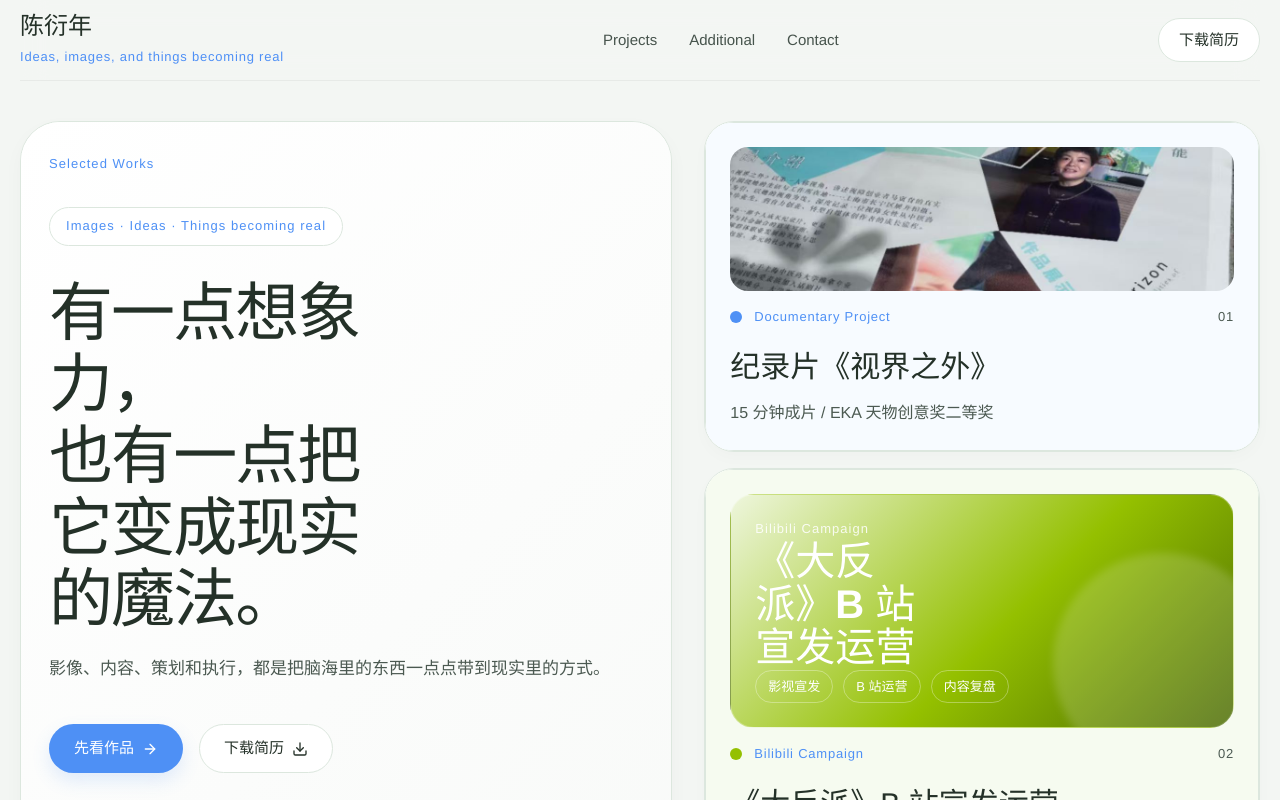
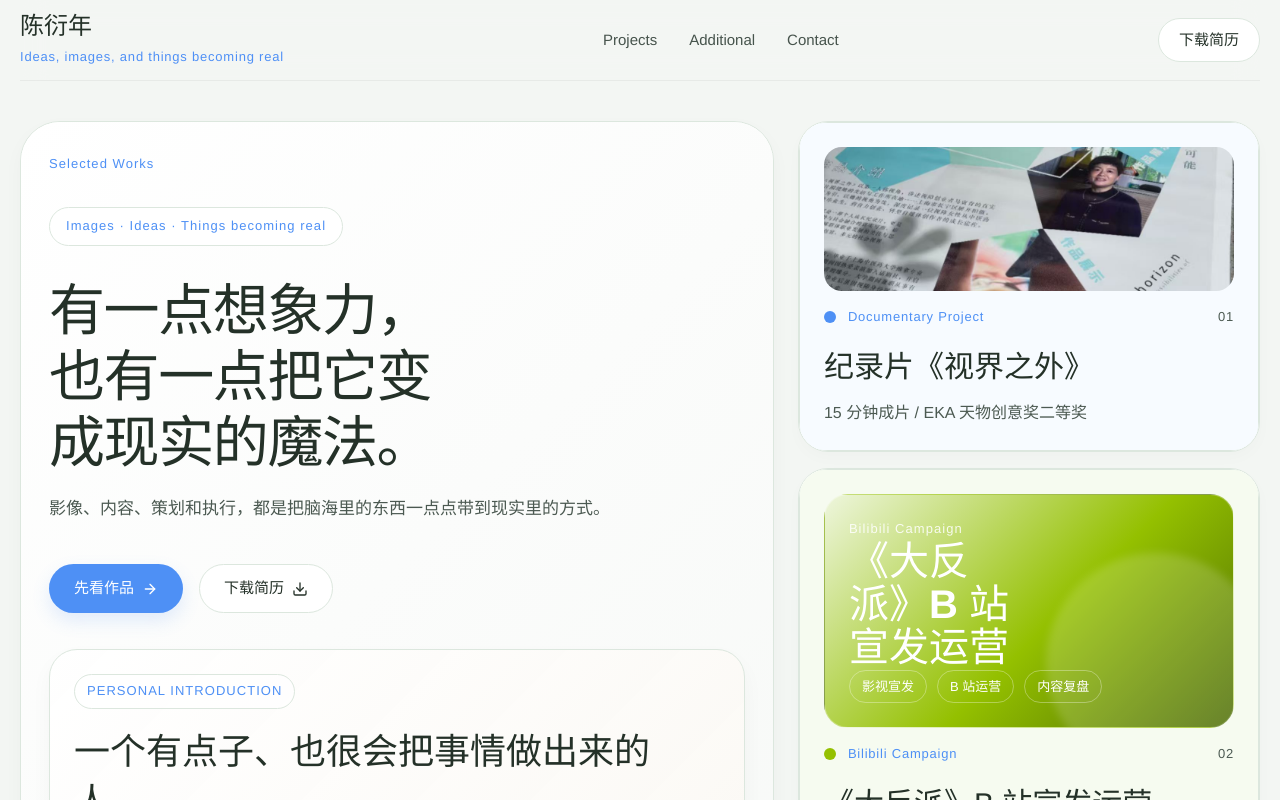
Before and after one commit to neocyyn-ship-it/NeoCyyyn, a React (Vite) app: page / in a window 1280 px wide. Shown: the top 800 px of the page. Built offline with nearby package versions, Linux system fonts and the light colour scheme.

Commit message:
Refine homepage hero layout

```diff
--- a/src/App.tsx
+++ b/src/App.tsx
@@ -662,11 +662,7 @@ export default function App() {
                 <div className="hero-card">
                   <div style={{ fontSize: 13, fontWeight: 500, letterSpacing: "0.08em", color: palette.blue }}>Selected Works</div>
                   <div className="pill">Images · Ideas · Things becoming real</div>
-                  <h1 className="hero-title">
-                    有一点想象力，
-                    <br />
-                    也有一点把它变成现实的魔法。
-                  </h1>
+                  <h1 className="hero-title">有一点想象力，也有一点把它变成现实的魔法。</h1>
                   <p className="hero-copy">影像、内容、策划和执行，都是把脑海里的东西一点点带到现实里的方式。</p>
                   <div className="hero-actions">
                     <a href="#work" className="primary-btn">
--- a/src/styles.css
+++ b/src/styles.css
@@ -143,8 +143,8 @@ button {
 
 .hero-grid {
   display: grid;
-  gap: 32px;
-  grid-template-columns: minmax(0, 1.08fr) minmax(0, 0.92fr);
+  gap: 24px;
+  grid-template-columns: minmax(0, 1.24fr) minmax(300px, 0.76fr);
   align-items: start;
 }
 
@@ -176,11 +176,12 @@ button {
 
 .hero-title {
   margin: 32px 0 0;
-  max-width: 10ch;
-  font-size: clamp(52px, 6vw, 64px);
-  line-height: 1.12;
+  max-width: 14ch;
+  font-size: clamp(44px, 5vw, 56px);
+  line-height: 1.18;
   font-weight: 600;
-  letter-spacing: -0.03em;
+  letter-spacing: -0.025em;
+  text-wrap: balance;
 }
 
 .hero-copy,
@@ -204,6 +205,10 @@ button {
 .detail-page-intro,
 .contact-copy {
   max-width: 620px;
+}
+
+.hero-copy {
+  max-width: 680px;
 }
 
 .hero-actions {
```
